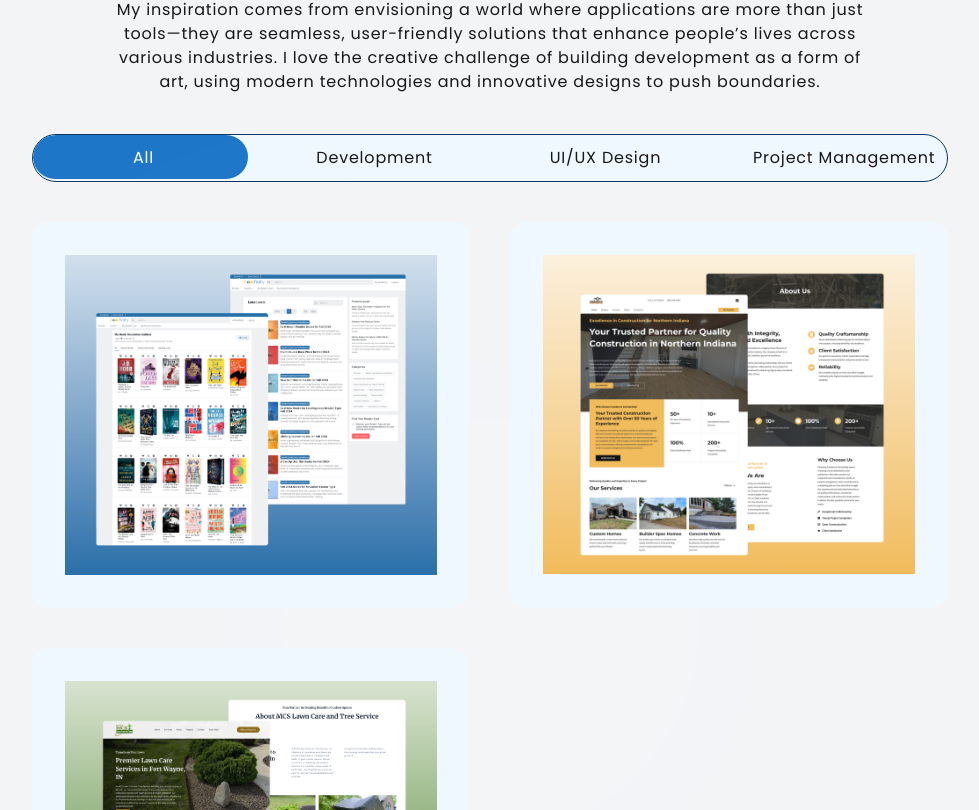
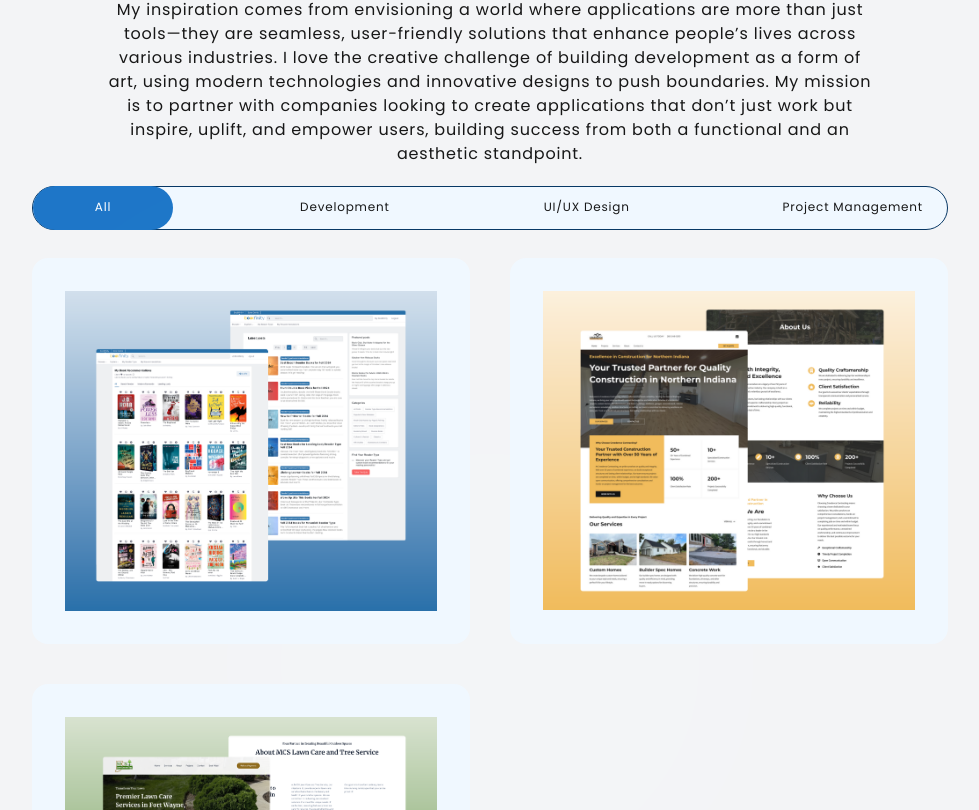
Before and after one commit to brookelkennison/portfolio, a Next.js app: page / in a window 1280 px wide. Shown: the part 2270-3080 px from the top of the page, without its empty margins (150-1129 px from the left). Built offline with nearby package versions, Linux system fonts and the light colour scheme; a web font is replaced by a local one.

Commit message:
recent works tabs changes

```diff
--- a/pages/index.js
+++ b/pages/index.js
@@ -35,8 +35,13 @@ export default function Home() {
 		await sendEmail();
 	};
 
+	const centerTab = (event) => {
+		// Use scrollIntoView to center the clicked tab
+		event.target.scrollIntoView({ behavior: 'smooth', block: 'nearest', inline: 'center' });
+	};
+
 	return (
-		<div className=' bg-gray-100'>
+		<div className='bg-gray-100 overflow-hidden'>
 			<Navbar />
 			<main>
 				{/*~~~~~~~~~~~~~~~ Hero Section ~~~~~~~~~~~~~~~*/}
@@ -190,27 +195,35 @@ export default function Home() {
 				<section id='recent_works' className='container'>
 					<div className='recent_works_top flex flex-col items-center gap-5 text-center'>
 						<h2 className='subtitle'>My Recent Works</h2>
-						<p className='max-w-3xl'>My inspiration comes from envisioning a world where applications are more than just tools—they are seamless, user-friendly solutions that enhance people’s lives across various industries. I love the creative challenge of building development as a form of art, using modern technologies and innovative designs to push boundaries.</p>
+						<p className='max-w-3xl'>My inspiration comes from envisioning a world where applications are more than just tools—they are seamless, user-friendly solutions that enhance people’s lives across various industries. I love the creative challenge of building development as a form of art, using modern technologies and innovative designs to push boundaries. My mission is to partner with companies looking to create applications that don’t just work but inspire, uplift, and empower users, building success from both a functional and an aesthetic standpoint.</p>
 					</div>
-					<div className='recent_works_tabs relative md:mx-auto my-10 md:h-10 h-auto md:h-12 text-xs md:text-base grid grid-cols-2 sm:grid-cols-4 md:grid-cols-4 gap-2 sm:gap-4 grid-flow-row items-center px-[3px] rounded-full bg-sectionColor dark:bg-darkSectionColor border border-primaryColor overflow-hidden transition'>
-						<div className='indicator absolute md:h-11 h-9 my-auto top-0 bottom-0 left-0 rounded-full bg-primaryColorLight' />
+					{/* <div class='recent_works_tabs flex overflow-x-auto w-screen pb-1 dark:bg-darkSectionColor '>
+						<div className='scrollbar-hide rounded-full bg-sectionColor border border-primaryColor flex'>
+							<div class='min-w-[120px] px-4 py-2 rounded-lg mx-2 text-center whitespace-nowrap relative'>Tab 1</div>
+							<div class='min-w-[120px] px-4 py-2 rounded-lg mx-2 text-center whitespace-nowrap relative'>Tab 2</div>
+							<div class='min-w-[120px] px-4 py-2 rounded-lg mx-2 text-center whitespace-nowrap relative'>Tab 3</div>
+							<div class='min-w-[120px] px-4 py-2 rounded-lg mx-2 text-center whitespace-nowrap relative'>Tab 4</div>
+						</div>
+					</div> */}
+					<div class='recent_works_tabs relative flex overflow-x-auto sm:w-screen md:w-auto pb-1 dark:bg-darkSectionColor my-5 snap-x snap-mandatory'>
+						<div class='md:w-full w-auto justify-between flex scrollbar-hide md:h-11 h-9 rounded-full bg-sectionColor border text-xs border-primaryColor flex transition snap-center'>
+							<div class='indicator absolute md:h-11 h-9 my-auto bottom-1 left-0 rounded-full bg-primaryColorLight'></div>
 
-						<button className='relative block md:h-10 h-8 md:px-6 px-3 tab2 rounded-full text-whiteColor whitespace-nowrap' data-tabs='all'>
+							<button class='min-w-[140px] whitespace-nowrap relative block md:h-10 h-8 md:px-6 px-3 tab2 rounded-full text-whiteColor snap-start' data-tabs='all' onClick={(event) => centerTab(event)}>
 								All
 							</button>
-
-						<button data-tabs='development' className='relative block md:h-10 h-8 md:px-6 px-3 tab2 rounded-full whitespace-nowrap'>
+							<button class='min-w-[140px] whitespace-nowrap relative block md:h-10 h-8 md:px-6 px-3 tab2 rounded-full snap-start' data-tabs='development' onClick={(event) => centerTab(event)}>
 								Development
 							</button>
-
-						<button data-tabs='uiux' className='relative block md:h-10 h-8 md:px-6 px-3 tab2 rounded-full whitespace-nowrap'>
+							<button class='min-w-[140px] whitespace-nowrap relative block md:h-10 h-8 md:px-6 px-3 tab2 rounded-full snap-start' data-tabs='uiux' onClick={(event) => centerTab(event)}>
 								UI/UX Design
 							</button>
-
-						<button data-tabs='projectManagement' className='relative block md:h-10 h-8 md:px-6 px-3 tab2 rounded-full whitespace-nowrap'>
+							<button class='min-w-[140px] whitespace-nowrap relative block md:h-10 h-8 md:px-6 px-3 tab2 rounded-full snap-start' data-tabs='projectManagement' onClick={(event) => centerTab(event)}>
 								Project Management
 							</button>
 						</div>
+					</div>
+
 					<div className='mt-6 relative rounded-3xl'>
 						{/* blob */}
 						<div className='absolute top-1/2 left-1/2 transform -translate-x-1/2 -translate-y-1/2 w-80 h-80 bg-primaryColorLight mix-blend-screen rounded-full blur-[150px] opacity-50' />
@@ -350,7 +363,7 @@ export default function Home() {
 				<section id='skills' className='container'>
 					<div className='skills_top flex flex-col items-center gap-5 text-center'>
 						<h2 className='subtitle'>My Skills</h2>
-						<p className='max-w-2xl'>My mission is to partner with companies looking to create applications that don’t just work but inspire, uplift, and empower users, building success from both a functional and an aesthetic standpoint.</p>
+						<p className='max-w-2xl'>We transform your ideas and desires into a distinctive web project that inspires both you and your customers.</p>
 					</div>
 					<div className='flex flex-wrap justify-center gap-5 md:gap-10 mt-10'>
 						{/* figma icon  */}
--- a/public/main.js
+++ b/public/main.js
@@ -66,23 +66,13 @@ if (typeof document !== 'undefined' && typeof window !== 'undefined') {
 	const uiuxs = document.querySelectorAll('.uiux');
 	const apps = document.querySelectorAll('.app');
 	const brandings = document.querySelectorAll('.branding');
-
 	if (tabs.length > 0 && indicator) {
 		indicator.style.width = tabs[0].getBoundingClientRect().width + 'px';
-		indicator.style.left = tabs[0].getBoundingClientRect().left - tabs[0].parentElement.getBoundingClientRect().left - 4 + 'px';
-		indicator.style.bottom = 'auto';
-
+		indicator.style.left = tabs[0].getBoundingClientRect().left - tabs[0].parentElement.getBoundingClientRect().left + 'px';
 		tabs.forEach((tab) => {
 			tab.addEventListener('click', () => {
 				indicator.style.width = tab.getBoundingClientRect().width + 'px';
-				indicator.style.left = tab.getBoundingClientRect().left - tab.parentElement.getBoundingClientRect().left - 4 + 'px';
-				if (tab.getBoundingClientRect().bottom - tab.parentElement.getBoundingClientRect().bottom < -10) {
-					indicator.style.bottom = 'auto';
-					indicator.style.top = 0;
-				} else {
-					indicator.style.bottom = 0;
-					indicator.style.top = 'auto';
-				}
+				indicator.style.left = tab.getBoundingClientRect().left - tab.parentElement.getBoundingClientRect().left + 'px';
 				tabs.forEach((t) => t.classList.remove('text-whiteColor'));
 				tab.classList.add('text-whiteColor');
 
```
Lines whose indentation alone changed are shown as unchanged.
